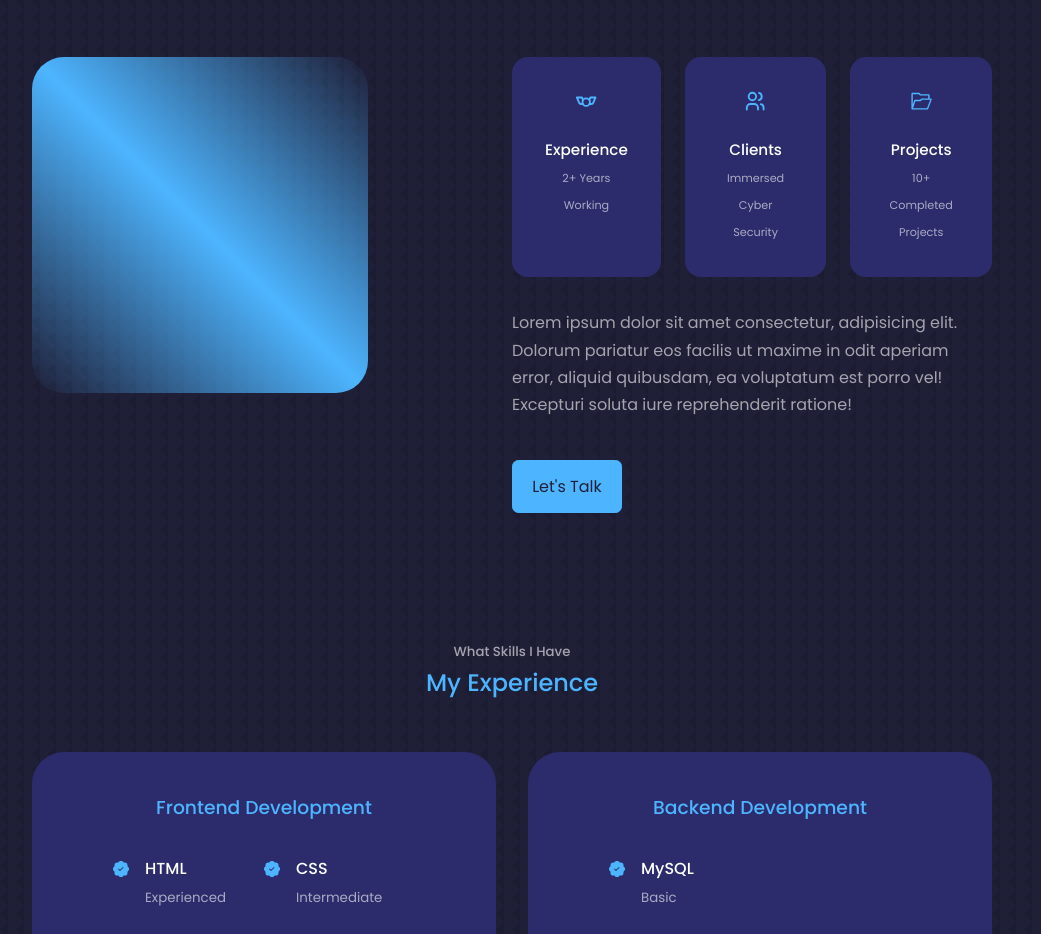
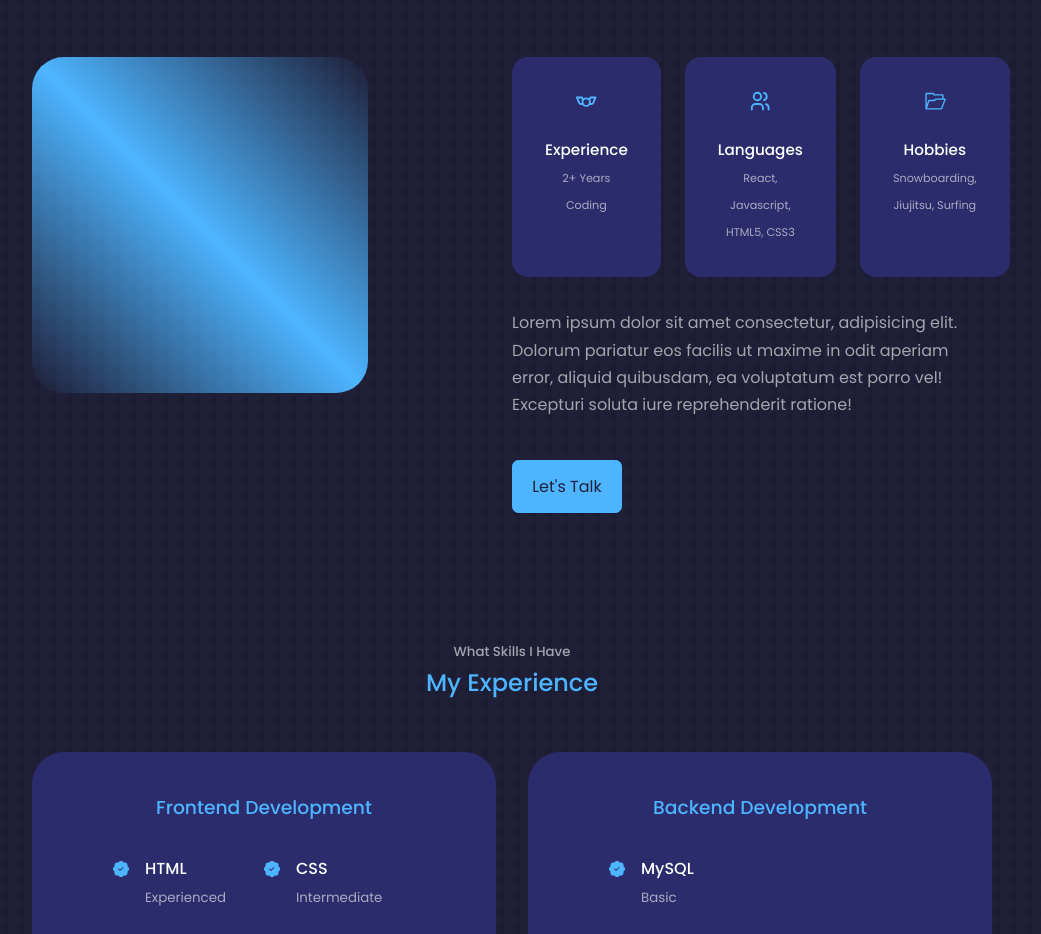
Before and after one commit to haijrshive/React-Portfolio-Website, a React (Create React App) app: page / in a window 1280 px wide. Shown: the part 982-1916 px from the top of the page, without its empty margins (128-1169 px from the left). Built offline with nearby package versions, Linux system fonts and the light colour scheme.

Commit message:
About edit

```diff
--- a/src/components/about/About.jsx
+++ b/src/components/about/About.jsx
@@ -22,19 +22,19 @@ const About = () => {
             <article className='about__card'>
               <TbMilitaryAward className='about__icon'/>
               <h5>Experience</h5>
-              <small>2+ Years Working</small>
+              <small>2+ Years Coding</small>
             </article>
 
             <article className='about__card'>
               <TbUsers className='about__icon'/>
-              <h5>Clients</h5>
-              <small>Immersed Cyber Security</small>
+              <h5>Languages</h5>
+              <small>React, Javascript, HTML5, CSS3</small>
             </article>
 
             <article className='about__card'>
               <VscFolderOpened className='about__icon'/>
-              <h5>Projects</h5>
-              <small>10+ Completed Projects</small>
+              <h5>Hobbies</h5>
+              <small>Snowboarding, Jiujitsu, Surfing</small>
             </article>
           </div>
 
```
